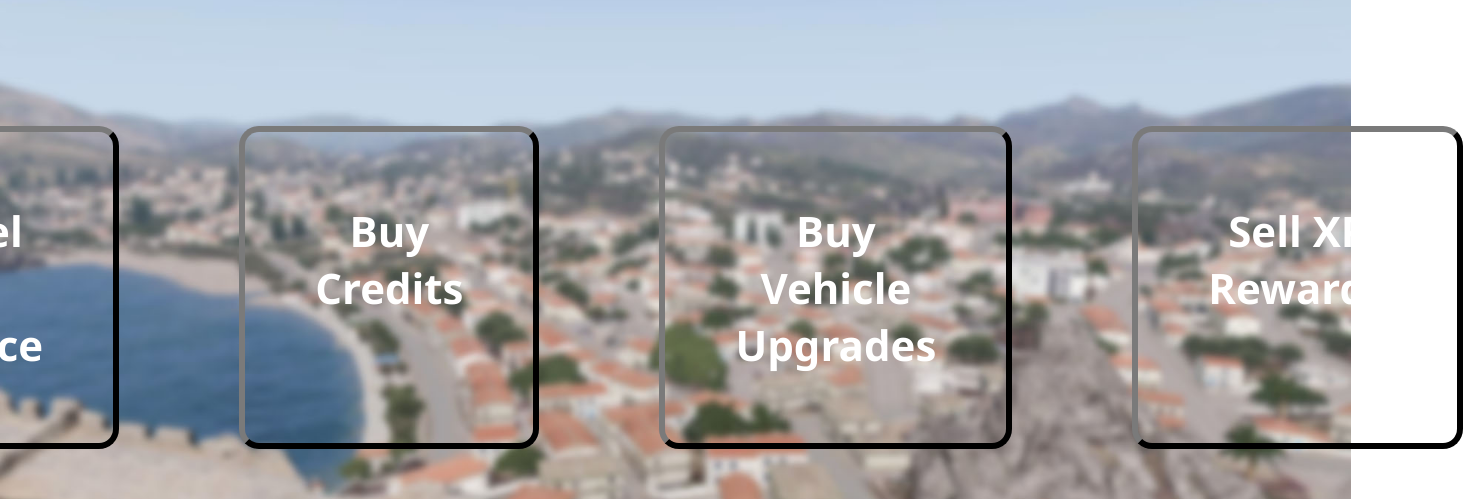
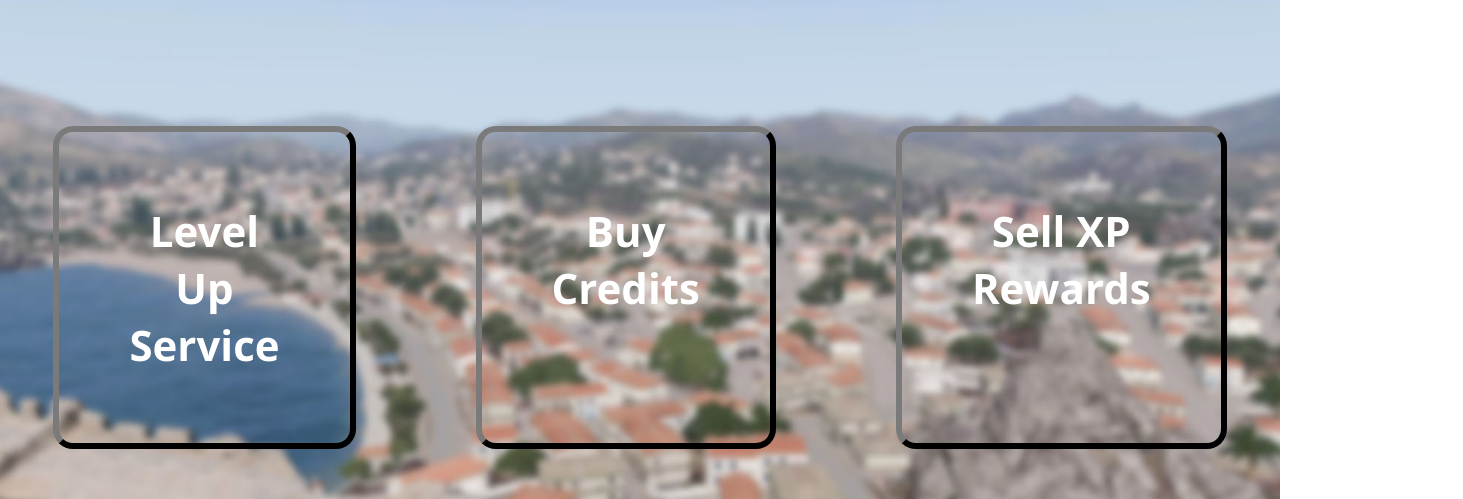
Before and after one commit to josh417/ZipGTA-Website, a plain HTML site: page index.html in a window 1280 px wide. Shown: the part 124-623 px from the top of the page, 1463 px wide, since content can reach past the window. Drawn offline with Linux system fonts and the light colour scheme.

Commit message:
Update index.html
Removed Vehicle Upgrades temporarily

```diff
--- a/index.html
+++ b/index.html
@@ -26,7 +26,7 @@
     <div class="boxdiv">
         <button onclick="location.href = 'levels.html'"class="button">Level Up <br> Service</button>
         <button onclick="location.href = 'credits.html'"class="button">Buy <br>Credits</button>
-        <button onclick="comingSoon()" class="button">Buy Vehicle <br>Upgrades</button>
+         <!-- <button onclick="comingSoon()" class="button">Buy Vehicle <br>Upgrades</button> -->
         <button onclick="location.href = 'rewards.html'" class="button">Sell XP <br> Rewards</button>
     </div>
 
```
